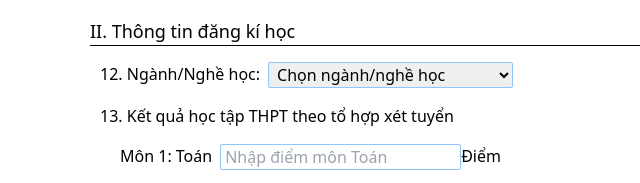
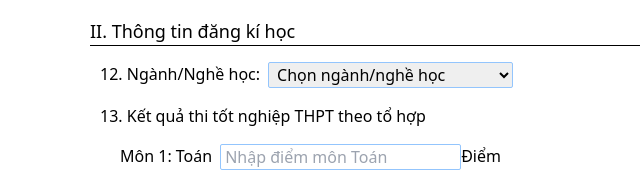
Before and after one commit to thanhlong1203/form, a website: page src/index.html in a window 1280 px wide. Shown: the part 1056-1239 px from the top of the page, 190-830 px from the left. Drawn offline with Linux system fonts and the light colour scheme.

Commit message:
first commit

```diff
--- a/src/index.html
+++ b/src/index.html
@@ -150,7 +150,7 @@
         </select>
       </div>
       <div class="w-9/12 ml-5 flex flex-col">
-        <p>13. Kết quả học tập THPT theo tổ hợp xét tuyển</p>
+        <p>13. Kết quả thi tốt nghiệp THPT theo tổ hợp</p>
         <div class="flex flex-col">
           <div class="flex flex-row mt-4 ml-5 max-md:flex-col">
             <label for="" class="pr-2">Môn 1: Toán</label>
```
